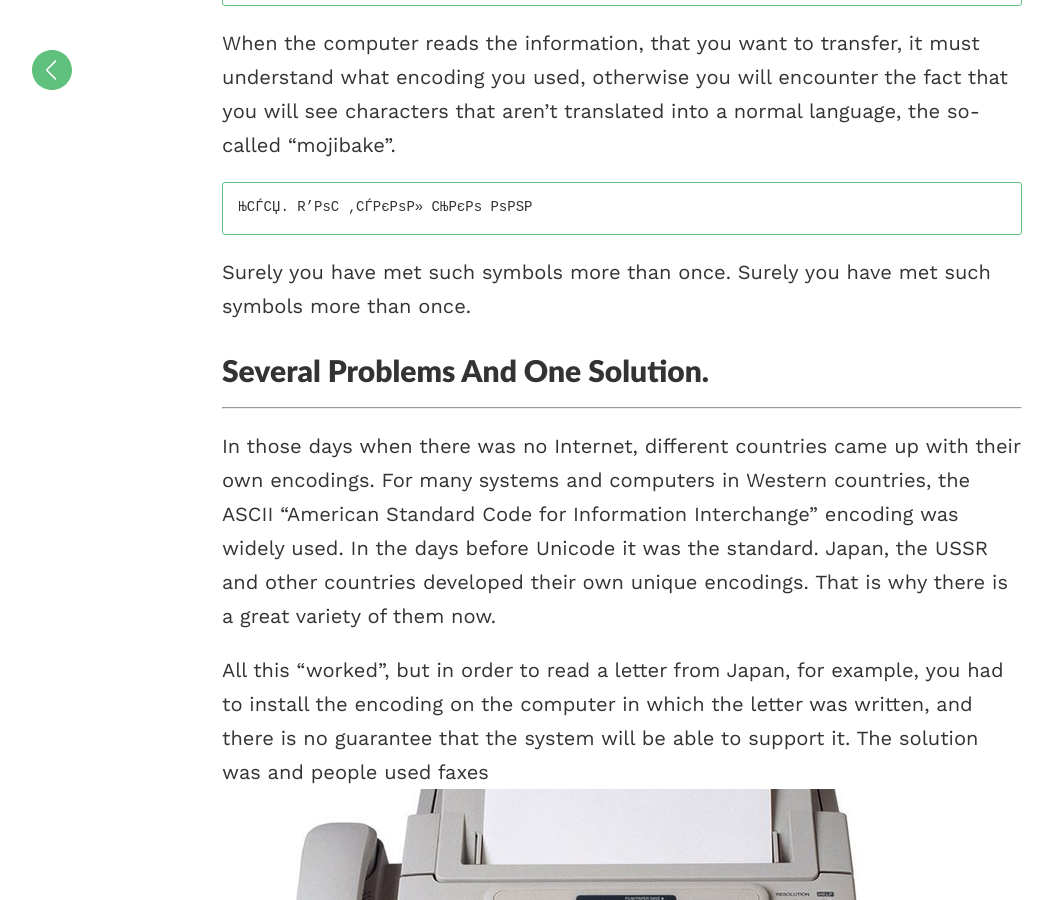
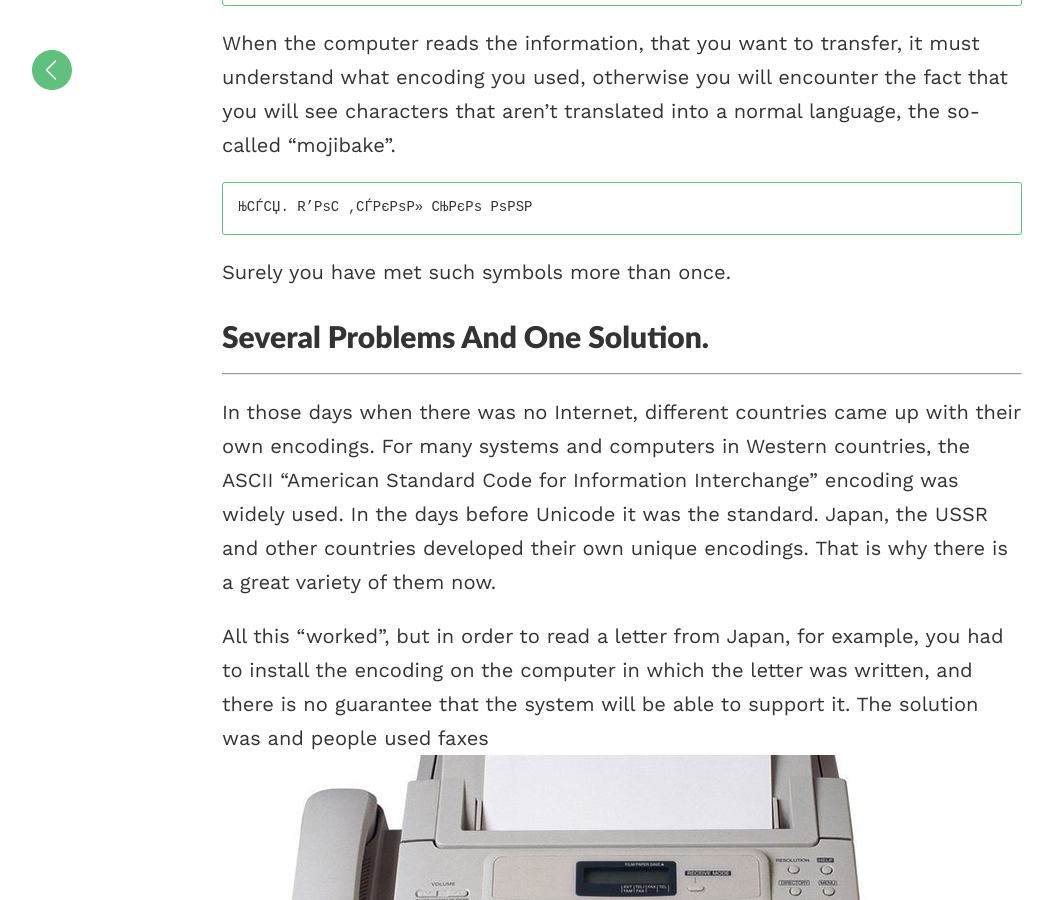
Before and after one commit to IliaYudi/mood.github.com, a Jekyll site: the page built from _posts/2019-09-02-unicode eng.markdown, in a window 1280 px wide and 900 px high, scrolled down 2150 px. Shown: the whole window, without its empty margins (18-1071 px from the left). Built offline with Jekyll 4.4.1, drawn with Linux system fonts in a browser that asks for light colours; comment, search, counter and statistics services are not loaded.

Commit message:
Update 2019-09-02-unicode eng.markdown

````diff
--- a/_posts/2019-09-02-unicode eng.markdown
+++ b/_posts/2019-09-02-unicode eng.markdown
@@ -46,7 +46,7 @@ When the computer reads the information, that you want to transfer, it must unde
 ЊСЃСЏ. R’РѕС ‚СЃРєРѕР» СЊРєРѕ РѕРЅР
 ```
 Surely you have met such symbols more than once.
-Surely you have met such symbols more than once.
+
 ## Several problems and one solution.
 ---
 In those days when there was no Internet, different countries came up with their own encodings. For many systems and computers in Western countries, the ASCII "American Standard Code for Information Interchange" encoding was widely used. In the days before Unicode it was the standard. Japan, the USSR and other countries developed their own unique encodings. That is why there is a great variety of them now.
````
